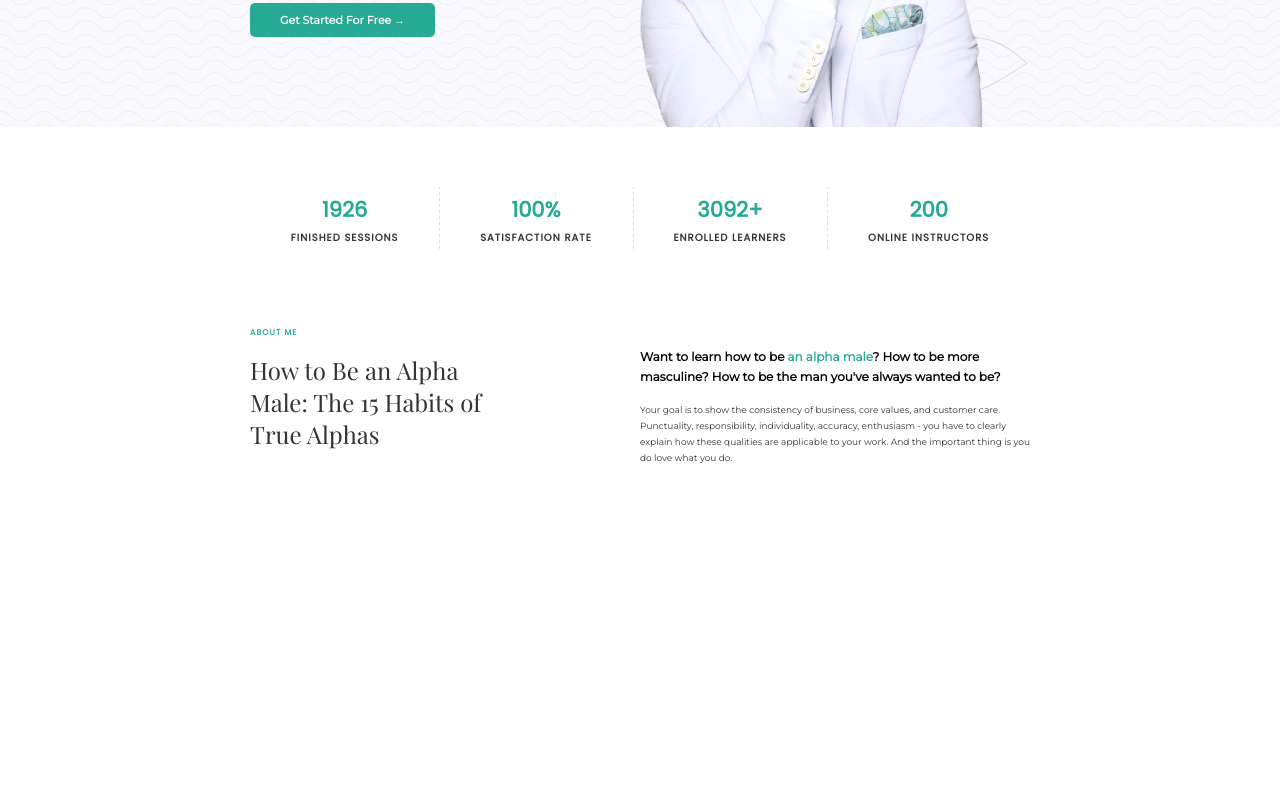
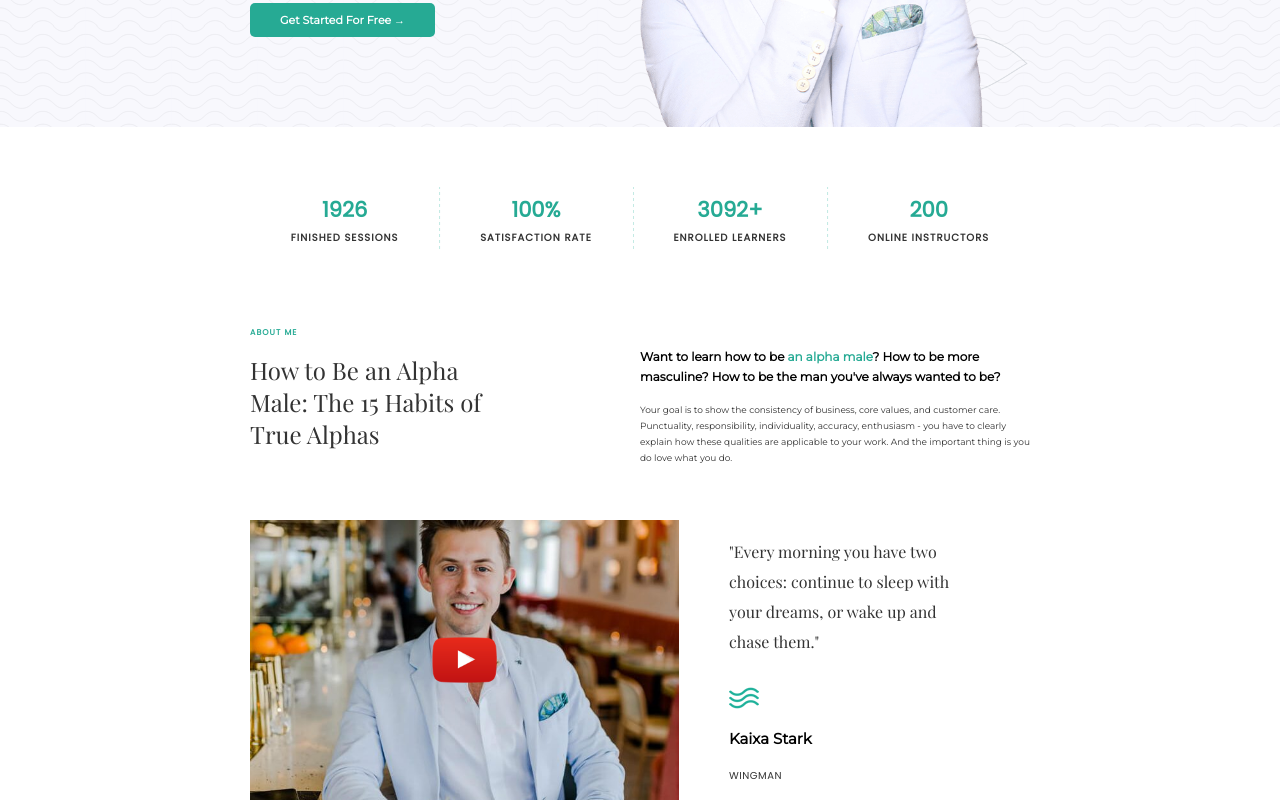
Before and after one commit to Miyka96/proj-html-vuejs, a Vue app: page / in a window 1280 px wide. Shown: the part 400-1200 px from the top of the page. Before the commit the page ends 880 px from the top, so only its background shows below. Built offline with nearby package versions, Linux system fonts and the light colour scheme.

Commit message:
about me component finished

```diff
--- a/src/components/AboutMe.vue
+++ b/src/components/AboutMe.vue
@@ -37,7 +37,25 @@
 
       <!-- sezione con video -->
       <div class="video-section">
+        <div class="col-7">
+          <div class="video-wrapper">
+              <img src="../assets/img/icon-youtube-play.png" alt="">
+          </div>
+        </div>
 
+        <div class="col-5">
+          <h3>
+            "Every morning you have two choices: continue to sleep with
+            your dreams, or wake up and chase them."
+          </h3>
+          <img src="../assets/img/home-movation-shape-01.png" alt="">
+          <h5>
+            Kaixa Stark
+          </h5>
+          <p>
+            wingman
+          </p>
+        </div>
       </div>
     </div>
   </section>
@@ -167,5 +185,60 @@ export default {
   }
 }
 
+.video-section{
+  display: flex;
+  flex-wrap: wrap;
+  align-items: center;
+  justify-content: center;
+  margin-top: 40px;
+
+  & .col-7{
+    width: 55%;
+
+    & .video-wrapper{
+      height: 280px;
+      width: 100%;
+      background-image: url("../assets/img/home-movation-video-poster-670x450.jpg");
+      background-size: cover;
+      display: flex;
+      align-items: center;
+      justify-content: center;
+
+      & img{
+        height: 46px;
+      }
+    }
+  }
+
+  & .col-5{
+    width: 45%;
+    padding: 0 50px;
+
+    & h3{
+      font-size: 16px;
+      line-height: 30px ;
+      color: $dark-text;
+      font-family: $elegant-title;
+      margin-bottom: 30px;
+    }
+
+    & h5{
+      margin: 20px 0;
+      font-size: 15px;
+      font-family: $normal-text;
+      font-weight: 800;
+    }
+
+    & p{
+      text-transform: uppercase;
+      font-family: $small-caps;
+      font-size: 10px;
+      color: $dark-text;
+      letter-spacing: 0.5px;
+
+    }
+  }
+}
+
 
 </style>
```
Also changed, not shown: src/assets/img/home-movation-shape-01.png (added).
